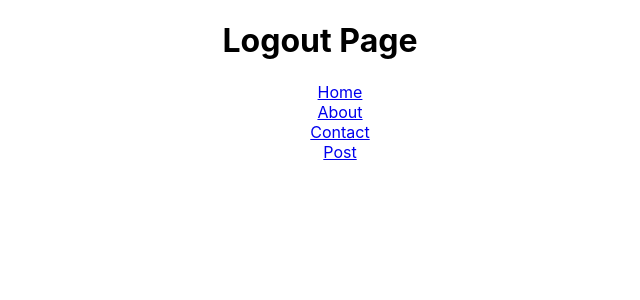
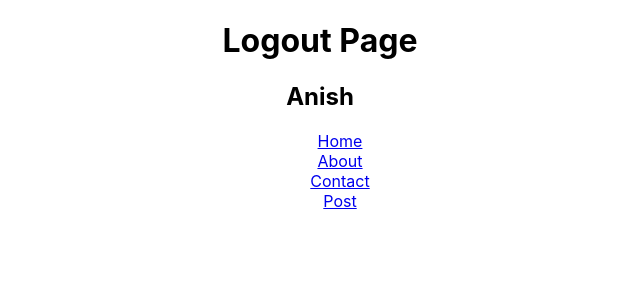
Before and after one commit to Anishkumardiwan/React-Router, a React (Create React App) app: page /dashboard in a window 1280 px wide. Both pictures are taken after a click on the button "Logout". Shown: the top 300 px of the page, without its empty margins (320-960 px from the left). Built offline with nearby package versions, Linux system fonts and the light colour scheme.

Commit message:
use of useNavigate

```diff
--- a/src/Components/Page/Dashboard.js
+++ b/src/Components/Page/Dashboard.js
@@ -3,11 +3,12 @@ import { useNavigate } from 'react-router-dom';
 
 const Dashboard = () => {
     let navigate = useNavigate();
+    let data = { name: 'Anish'};
     return (
         <>
             <h1 style={{textAlign:'center'}}>Dashboard Page</h1>
             <button style={{textAlign:'center'}} onClick={()=>{
-                navigate("/logout")
+                navigate("/logout" , {state:data})
             }}>Logout</button>
         </>
     )
--- a/src/Components/Page/Logout.js
+++ b/src/Components/Page/Logout.js
@@ -1,11 +1,14 @@
 import React from 'react';
+import { useLocation } from 'react-router-dom';
 
 const Logout = () => {
+    let location = useLocation();
     return (
         <>
             <h1 style={{textAlign:'center'}}>Logout Page</h1>
+            <h2 style={{textAlign:'center'}}>{location.state.name}</h2>
         </>
     )
 }
 
-export default Logout
+export default Logout;
```
